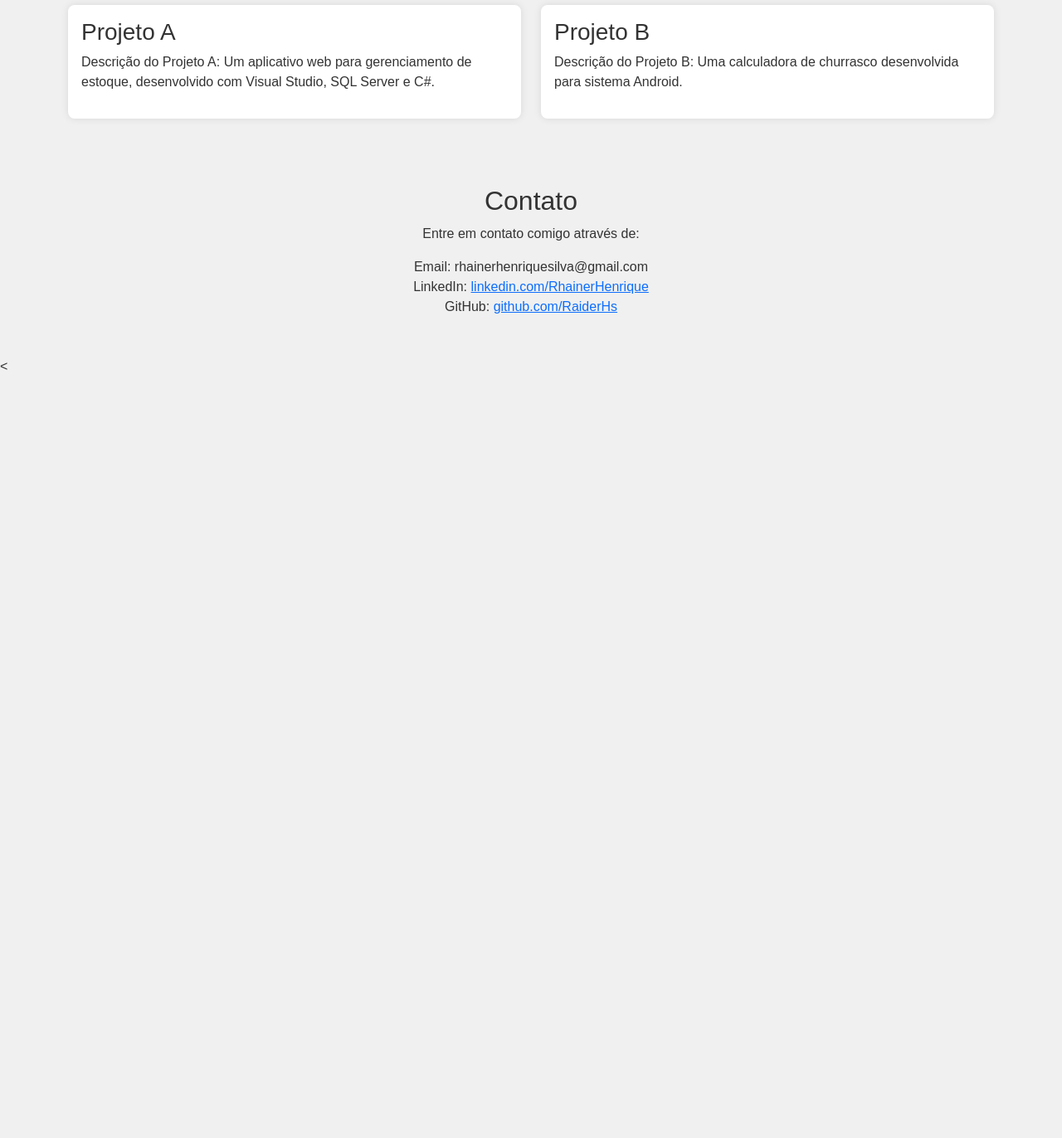
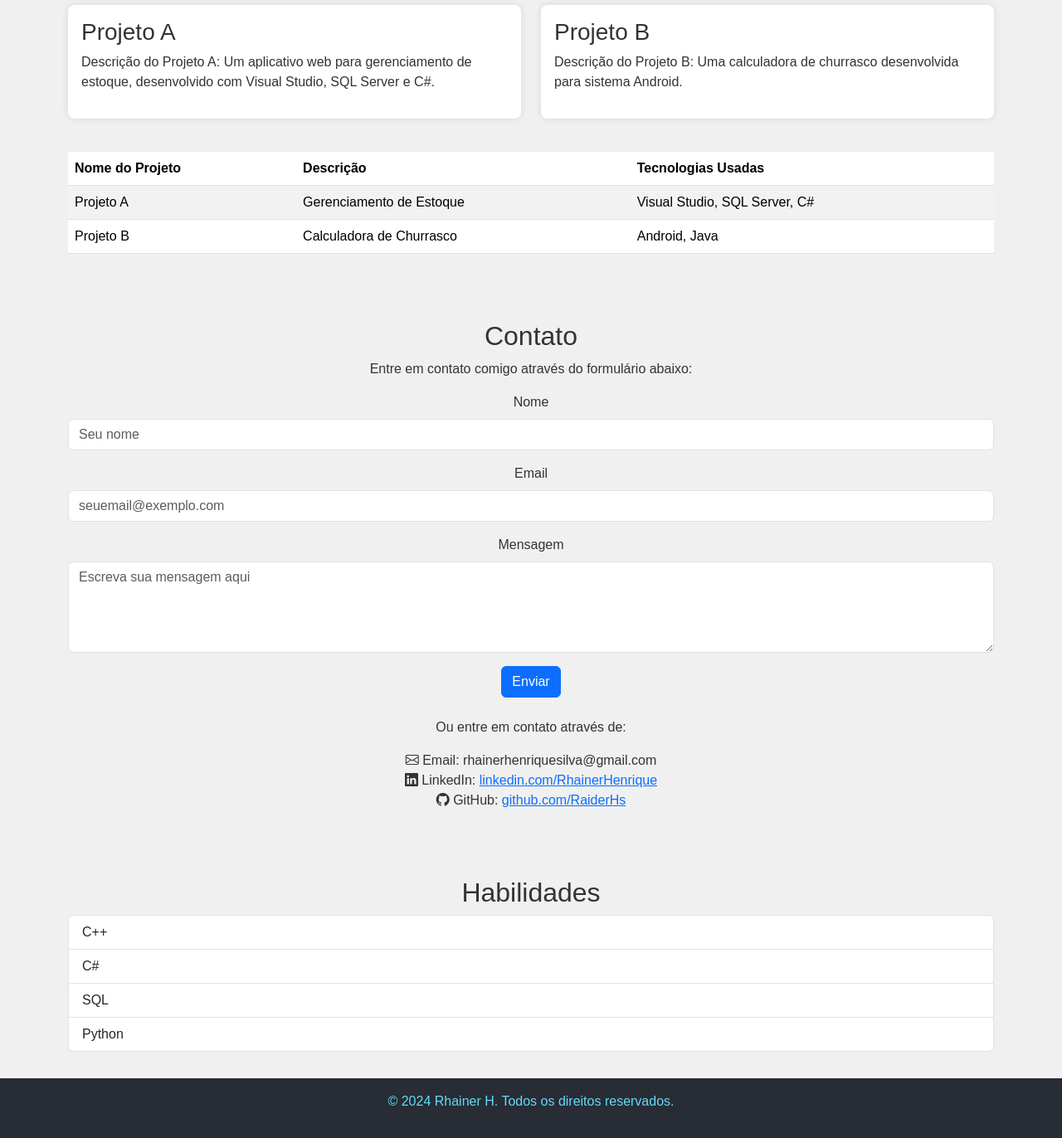
Before and after one commit to RaiderHs/Portif-lio, a Flask app: page / in a window 1280 px wide. Shown: the part 335-1707 px from the top of the page at 83% size. Before the commit the page ends 781 px from the top, so only its background shows below. Run offline with Flask 3, Linux system fonts and the light colour scheme.

Commit message:
Update portifolio.html

```diff
--- a/templates/portifolio.html
+++ b/templates/portifolio.html
@@ -7,6 +7,7 @@
     <title>Portfólio de Programador</title>
     <!-- Bootstrap CSS -->
     <link href="https://cdn.jsdelivr.net/npm/bootstrap@5.3.0-alpha1/dist/css/bootstrap.min.css" rel="stylesheet">
+    <link href="https://cdn.jsdelivr.net/npm/bootstrap-icons/font/bootstrap-icons.css" rel="stylesheet">
 
     <style>
         body {
@@ -85,18 +86,74 @@
                     </div>
                 </div>
             </div>
+
+            <!-- Tabela de Projetos -->
+            <table class="table table-striped mt-4">
+                <thead>
+                    <tr>
+                        <th>Nome do Projeto</th>
+                        <th>Descrição</th>
+                        <th>Tecnologias Usadas</th>
+                    </tr>
+                </thead>
+                <tbody>
+                    <tr>
+                        <td>Projeto A</td>
+                        <td>Gerenciamento de Estoque</td>
+                        <td>Visual Studio, SQL Server, C#</td>
+                    </tr>
+                    <tr>
+                        <td>Projeto B</td>
+                        <td>Calculadora de Churrasco</td>
+                        <td>Android, Java</td>
+                    </tr>
+                </tbody>
+            </table>
         </section>
 
         <!-- Seção Contato -->
         <section class="section" id="contact">
             <h2 class="text-center">Contato</h2>
-            <p class="text-center">Entre em contato comigo através de:</p>
+            <p class="text-center">Entre em contato comigo através do formulário abaixo:</p>
+            <form class="text-center">
+                <div class="mb-3">
+                    <label for="name" class="form-label">Nome</label>
+                    <input type="text" class="form-control" id="name" placeholder="Seu nome" required>
+                </div>
+                <div class="mb-3">
+                    <label for="email" class="form-label">Email</label>
+                    <input type="email" class="form-control" id="email" placeholder="seuemail@exemplo.com" required>
+                </div>
+                <div class="mb-3">
+                    <label for="message" class="form-label">Mensagem</label>
+                    <textarea class="form-control" id="message" rows="4" placeholder="Escreva sua mensagem aqui" required></textarea>
+                </div>
+                <button type="submit" class="btn btn-primary">Enviar</button>
+            </form>
+
+            <p class="text-center mt-4">Ou entre em contato através de:</p>
             <ul class="list-unstyled text-center">
-                <li>Email: rhainerhenriquesilva@gmail.com</li>
-                <li>LinkedIn: <a href="https://www.linkedin.com/in/rhainer-henrique-silva-74139623b/">linkedin.com/RhainerHenrique</a></li>
-                <li>GitHub: <a href="https://github.com/RaiderHs">github.com/RaiderHs</a></li>
+                <li><i class="bi bi-envelope"></i> Email: rhainerhenriquesilva@gmail.com</li>
+                <li><i class="bi bi-linkedin"></i> LinkedIn: <a href="https://www.linkedin.com/in/rhainer-henrique-silva-74139623b/">linkedin.com/RhainerHenrique</a></li>
+                <li><i class="bi bi-github"></i> GitHub: <a href="https://github.com/RaiderHs">github.com/RaiderHs</a></li>
+            </ul>
+        </section>
+
+        <!-- Seção Habilidades -->
+        <section class="section" id="skills">
+            <h2 class="text-center">Habilidades</h2>
+            <ul class="list-group">
+                <li class="list-group-item">C++</li>
+                <li class="list-group-item">C#</li>
+                <li class="list-group-item">SQL</li>
+                <li class="list-group-item">Python</li>
             </ul>
         </section>
     </div>
 
-    <
+    <footer>
+        <p>&copy; 2024 Rhainer H. Todos os direitos reservados.</p>
+    </footer>
+</body>
+
+</html>
```
